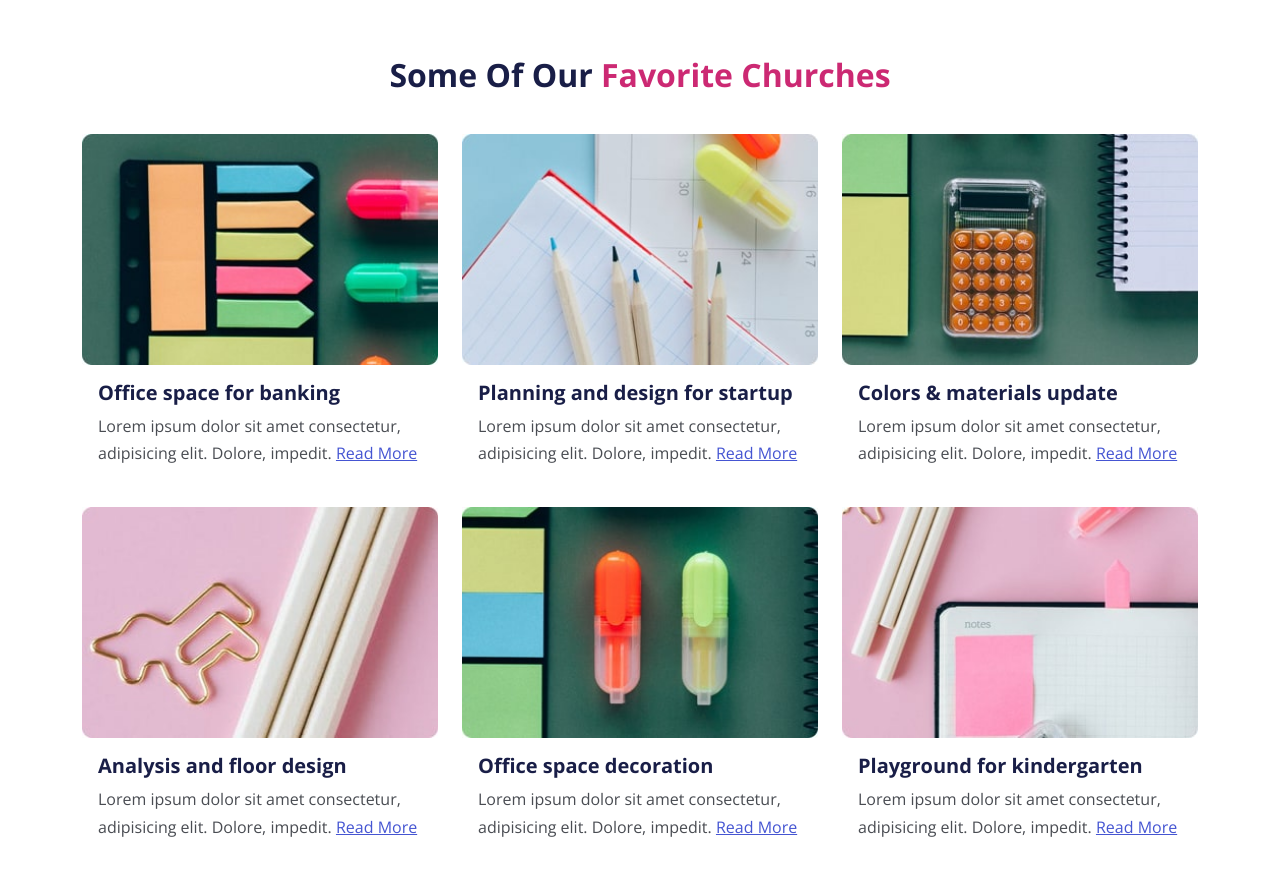
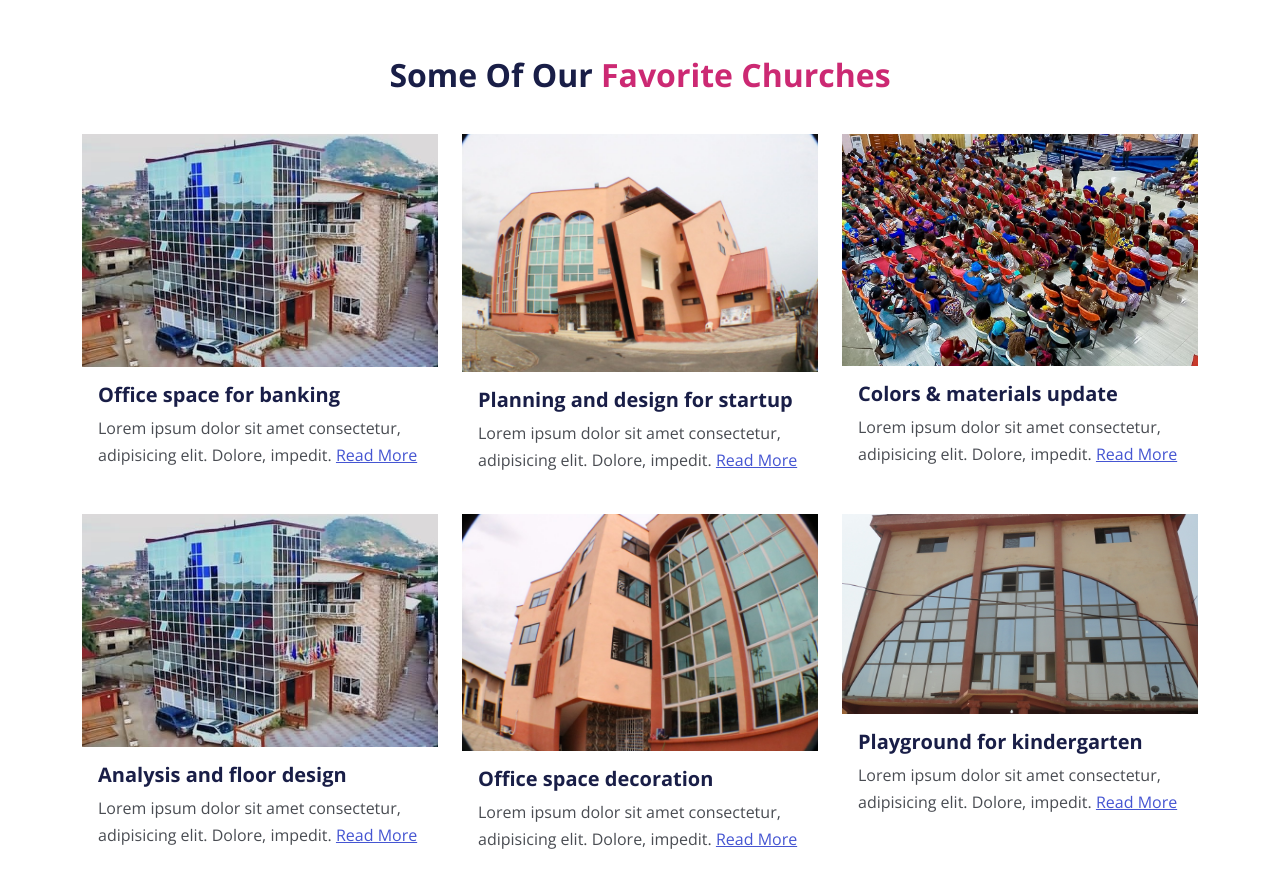
Before and after one commit to Johnblesson/sierra_church_finder, a website: page index.html in a window 1280 px wide. Shown: the part 2760-3648 px from the top of the page. Drawn offline with nearby package versions, Linux system fonts and the light colour scheme.

Commit message:
update images

```diff
--- a/index.html
+++ b/index.html
@@ -205,69 +205,6 @@
       </div>
     </section>
 
-    <!-- Services
-    <section id="services" class="services bg-light py-6">
-      <div class="container">
-        <div class="row">
-          <div class="col-lg-5">
-            <div class="text-container text-center text-lg-start">
-              <h2>
-                <span class="text-secondary">Services</span> that we offer
-              </h2>
-              <p>
-                At our company, we provide a wide range of services to meet all
-                your office design needs. With our expertise and attention to
-                detail, we ensure that every aspect of your office space is
-                carefully considered and executed.
-              </p>
-            </div>
-          </div>
-          <div class="col-lg-7">
-            <div class="row mb-4">
-              <div
-                class="col-md-4 d-flex flex-column align-items-center text-center"
-              >
-                <i class="fas fa-rocket fa-4x text-secondary mb-2"></i>
-                <p class="fs-5 fw-bold">Space Analysis & Planning</p>
-              </div>
-              <div
-                class="col-md-4 d-flex flex-column align-items-center text-center"
-              >
-                <i class="fas fa-clock fa-4x text-secondary mb-2"></i>
-                <p class="fs-5 fw-bold">Design & Color Choosing</p>
-              </div>
-              <div
-                class="col-md-4 d-flex flex-column align-items-center text-center"
-              >
-                <i class="fas fa-comments fa-4x text-secondary mb-2"></i>
-                <p class="fs-5 fw-bold">Materials & Delivery</p>
-              </div>
-            </div>
-            <div class="row">
-              <div
-                class="col-md-4 d-flex flex-column align-items-center text-center"
-              >
-                <i class="fas fa-tools fa-4x text-secondary mb-2"></i>
-                <p class="fs-5 fw-bold">Execute The Concept</p>
-              </div>
-              <div
-                class="col-md-4 d-flex flex-column align-items-center text-center"
-              >
-                <i class="fas fa-chart-pie fa-4x text-secondary mb-2"></i>
-                <p class="fs-5 fw-bold">Create A Great Atmosphere</p>
-              </div>
-              <div
-                class="col-md-4 d-flex flex-column align-items-center text-center"
-              >
-                <i class="fas fa-chart-bar fa-4x text-secondary mb-2"></i>
-                <p class="fs-5 fw-bold">Evaluation & Reporting</p>
-              </div>
-            </div>
-          </div>
-        </div>
-      </div>
-    </section> -->
-
     <!-- Get Quote -->
     <section class="get-quote bg-light py-6 text-center">
       <div class="container">
@@ -292,7 +229,7 @@
         <div class="row mb-4">
           <div class="col-md-4">
             <div class="card border-0">
-              <img src="images/project-1.jpg" alt="" />
+              <img src="images/zpt2.jpg" alt="" />
               <div class="card-body">
                 <h5 class="card-title">Office space for banking</h5>
                 <p class="card-text">
@@ -305,7 +242,7 @@
           </div>
           <div class="col-md-4">
             <div class="card border-0">
-              <img src="images/project-2.jpg" alt="" />
+              <img src="images/newlife1.jpg" alt="" />
               <div class="card-body">
                 <h5 class="card-title">Planning and design for startup</h5>
                 <p class="card-text">
@@ -318,7 +255,7 @@
           </div>
           <div class="col-md-4">
             <div class="card border-0">
-              <img src="images/project-3.jpg" alt="" />
+              <img src="images/zpt1.jpg" alt="" />
               <div class="card-body">
                 <h5 class="card-title">Colors & materials update</h5>
                 <p class="card-text">
@@ -335,7 +272,7 @@
         <div class="row mb-4">
           <div class="col-md-4">
             <div class="card border-0">
-              <img src="images/project-4.jpg" alt="" />
+              <img src="images/zpt2.jpg" alt="" />
               <div class="card-body">
                 <h5 class="card-title">Analysis and floor design</h5>
                 <p class="card-text">
@@ -348,7 +285,7 @@
           </div>
           <div class="col-md-4">
             <div class="card border-0">
-              <img src="images/project-5.jpg" alt="" />
+              <img src="images/newlife2.jpg" alt="" />
               <div class="card-body">
                 <h5 class="card-title">Office space decoration</h5>
                 <p class="card-text">
@@ -361,7 +298,7 @@
           </div>
           <div class="col-md-4">
             <div class="card border-0">
-              <img src="images/project-6.jpg" alt="" />
+              <img src="images/lwf1.jpg" alt="" />
               <div class="card-body">
                 <h5 class="card-title">Playground for kindergarten</h5>
                 <p class="card-text">
```
Also changed, not shown: images/lwf1.jpg (added), images/newlife1.jpg (added), images/newlife2.jpg (added), images/project-1.jpg (deleted), images/project-2.jpg (deleted), images/project-3.jpg (deleted), images/project-4.jpg (deleted), images/project-5.jpg (deleted), images/project-6.jpg (deleted), images/zpt1.jpg (added), images/zpt2.jpg (added).
